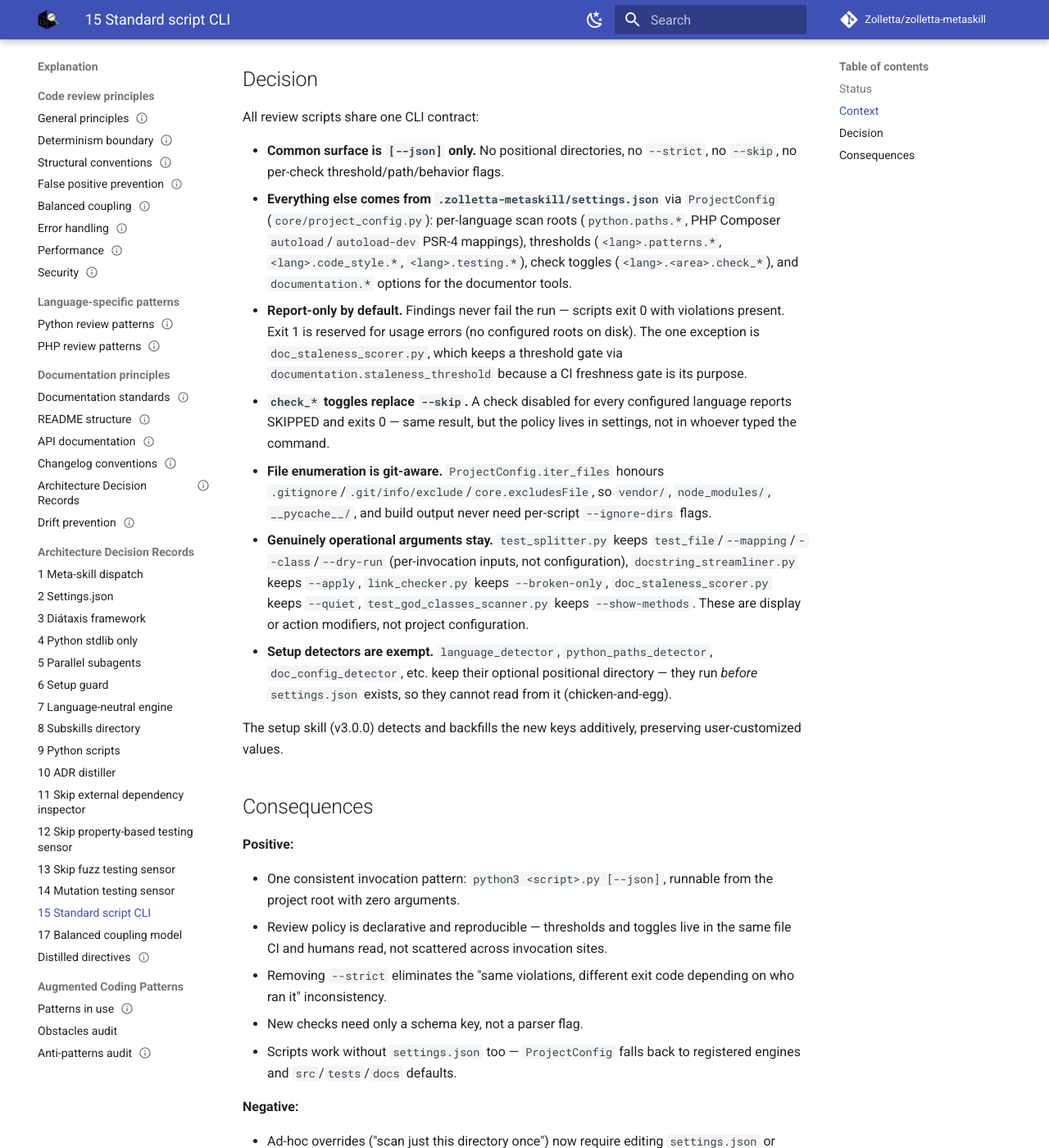
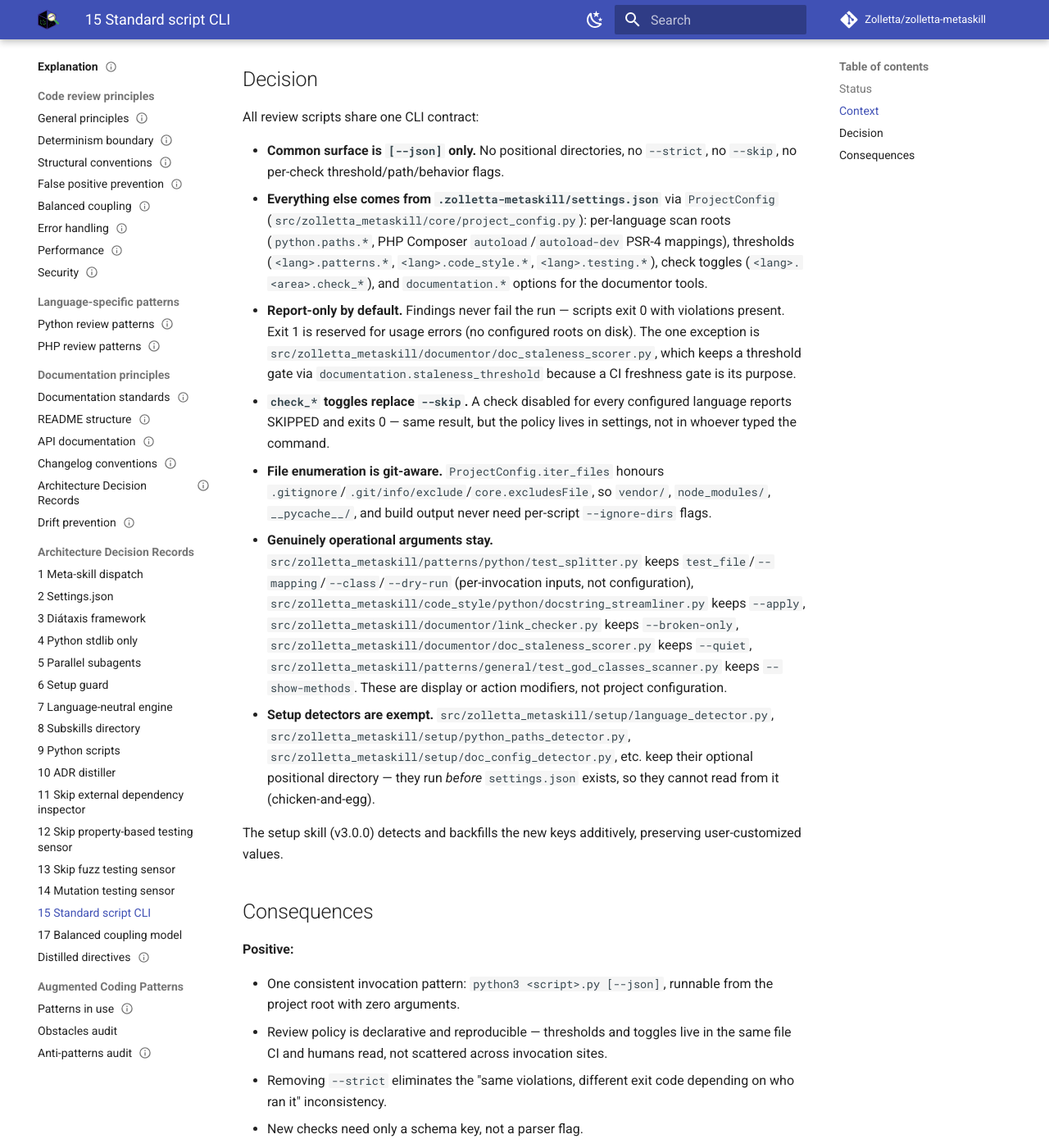
Before and after one commit to Zolletta/zolletta-metaskill, an MkDocs documentation site: the page built from docs/explanation/adr/0015-standard-script-cli.md, in a window 1280 px wide and 1400 px high, scrolled down 838 px. Shown: the whole window at 82% size. Built offline with MkDocs 1.6.1 and Material for MkDocs 9.7.7, drawn with Linux system fonts in a browser that asks for light colours; comment, search, counter and statistics services are not loaded.

Commit message:
docs: fix documentor findings from dogfooding run (#62)
- Add tutorials/how-to/explanation index pages to mkdocs nav (M-1)
- Rename README "Try it out" heading to "Usage" (M-2)
- Replace brittle '..' link segment in how-to index (M-3)
- Use full src/zolletta_metaskill/... paths in ADR-0014/0015 (L-2)

Generated with [Devin](https://devin.ai)

Co-Authored-By: Devin <158243242+devin-ai-integration[bot]@users.noreply.github.com>

```diff
--- a/docs/explanation/adr/0015-standard-script-cli.md
+++ b/docs/explanation/adr/0015-standard-script-cli.md
@@ -20,12 +20,12 @@ ADR-0002 established `settings.json` as the single configuration source for *set
 All review scripts share one CLI contract:
 
 - **Common surface is `[--json]` only.** No positional directories, no `--strict`, no `--skip`, no per-check threshold/path/behavior flags.
-- **Everything else comes from `.zolletta-metaskill/settings.json`** via `ProjectConfig` (`core/project_config.py`): per-language scan roots (`python.paths.*`, PHP Composer `autoload`/`autoload-dev` PSR-4 mappings), thresholds (`<lang>.patterns.*`, `<lang>.code_style.*`, `<lang>.testing.*`), check toggles (`<lang>.<area>.check_*`), and `documentation.*` options for the documentor tools.
-- **Report-only by default.** Findings never fail the run — scripts exit 0 with violations present. Exit 1 is reserved for usage errors (no configured roots on disk). The one exception is `doc_staleness_scorer.py`, which keeps a threshold gate via `documentation.staleness_threshold` because a CI freshness gate is its purpose.
+- **Everything else comes from `.zolletta-metaskill/settings.json`** via `ProjectConfig` (`src/zolletta_metaskill/core/project_config.py`): per-language scan roots (`python.paths.*`, PHP Composer `autoload`/`autoload-dev` PSR-4 mappings), thresholds (`<lang>.patterns.*`, `<lang>.code_style.*`, `<lang>.testing.*`), check toggles (`<lang>.<area>.check_*`), and `documentation.*` options for the documentor tools.
+- **Report-only by default.** Findings never fail the run — scripts exit 0 with violations present. Exit 1 is reserved for usage errors (no configured roots on disk). The one exception is `src/zolletta_metaskill/documentor/doc_staleness_scorer.py`, which keeps a threshold gate via `documentation.staleness_threshold` because a CI freshness gate is its purpose.
 - **`check_*` toggles replace `--skip`.** A check disabled for every configured language reports SKIPPED and exits 0 — same result, but the policy lives in settings, not in whoever typed the command.
 - **File enumeration is git-aware.** `ProjectConfig.iter_files` honours `.gitignore`/`.git/info/exclude`/`core.excludesFile`, so `vendor/`, `node_modules/`, `__pycache__/`, and build output never need per-script `--ignore-dirs` flags.
-- **Genuinely operational arguments stay.** `test_splitter.py` keeps `test_file`/`--mapping`/`--class`/`--dry-run` (per-invocation inputs, not configuration), `docstring_streamliner.py` keeps `--apply`, `link_checker.py` keeps `--broken-only`, `doc_staleness_scorer.py` keeps `--quiet`, `test_god_classes_scanner.py` keeps `--show-methods`. These are display or action modifiers, not project configuration.
-- **Setup detectors are exempt.** `language_detector`, `python_paths_detector`, `doc_config_detector`, etc. keep their optional positional directory — they run *before* `settings.json` exists, so they cannot read from it (chicken-and-egg).
+- **Genuinely operational arguments stay.** `src/zolletta_metaskill/patterns/python/test_splitter.py` keeps `test_file`/`--mapping`/`--class`/`--dry-run` (per-invocation inputs, not configuration), `src/zolletta_metaskill/code_style/python/docstring_streamliner.py` keeps `--apply`, `src/zolletta_metaskill/documentor/link_checker.py` keeps `--broken-only`, `src/zolletta_metaskill/documentor/doc_staleness_scorer.py` keeps `--quiet`, `src/zolletta_metaskill/patterns/general/test_god_classes_scanner.py` keeps `--show-methods`. These are display or action modifiers, not project configuration.
+- **Setup detectors are exempt.** `src/zolletta_metaskill/setup/language_detector.py`, `src/zolletta_metaskill/setup/python_paths_detector.py`, `src/zolletta_metaskill/setup/doc_config_detector.py`, etc. keep their optional positional directory — they run *before* `settings.json` exists, so they cannot read from it (chicken-and-egg).
 
 The setup skill (v3.0.0) detects and backfills the new keys additively, preserving user-customized values.
 
--- a/mkdocs.yml
+++ b/mkdocs.yml
@@ -75,6 +75,7 @@ nav:
   - "Home": index.md
   - "Tutorials":
       - "Getting started": tutorials/getting-started.md
+      - "Tutorials index": tutorials/index.md
   - "How-to guides":
       - "Getting things done":
           - "Install": how-to/install.md
@@ -90,6 +91,7 @@ nav:
           - "Review Python tests": how-to/code/python/review-python-tests.md
       - "Documentation review":
           - "Review documentation": how-to/documentation/review-documentation.md
+      - "How-to index": how-to/index.md
   - "Reference":
       - "Code review tools":
           - "Scripts reference": reference/code/scripts.md
@@ -162,3 +164,4 @@ nav:
         - "Patterns in use": explanation/patterns.md
         - "Obstacles audit": explanation/obstacles.md
         - "Anti-patterns audit": explanation/anti-patterns.md
+      - "Explanation index": explanation/index.md
```
Also changed, not shown: README.md (+1 -1 lines), docs/explanation/adr/0014-add-mutation-testing-sensor.md (+2 -2 lines), docs/how-to/index.md (+3 -3 lines), docs/index.md (+1 -1 lines).
